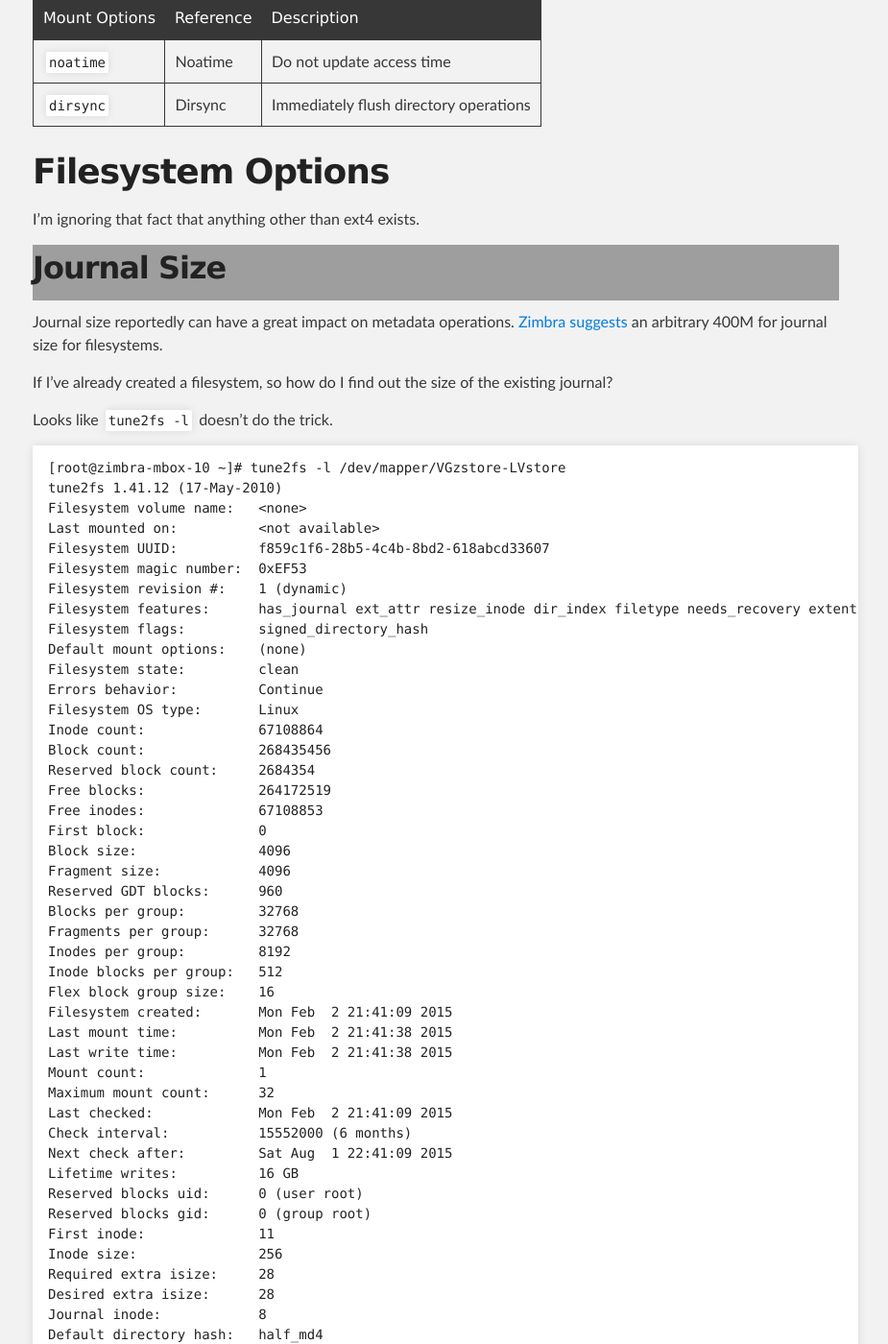
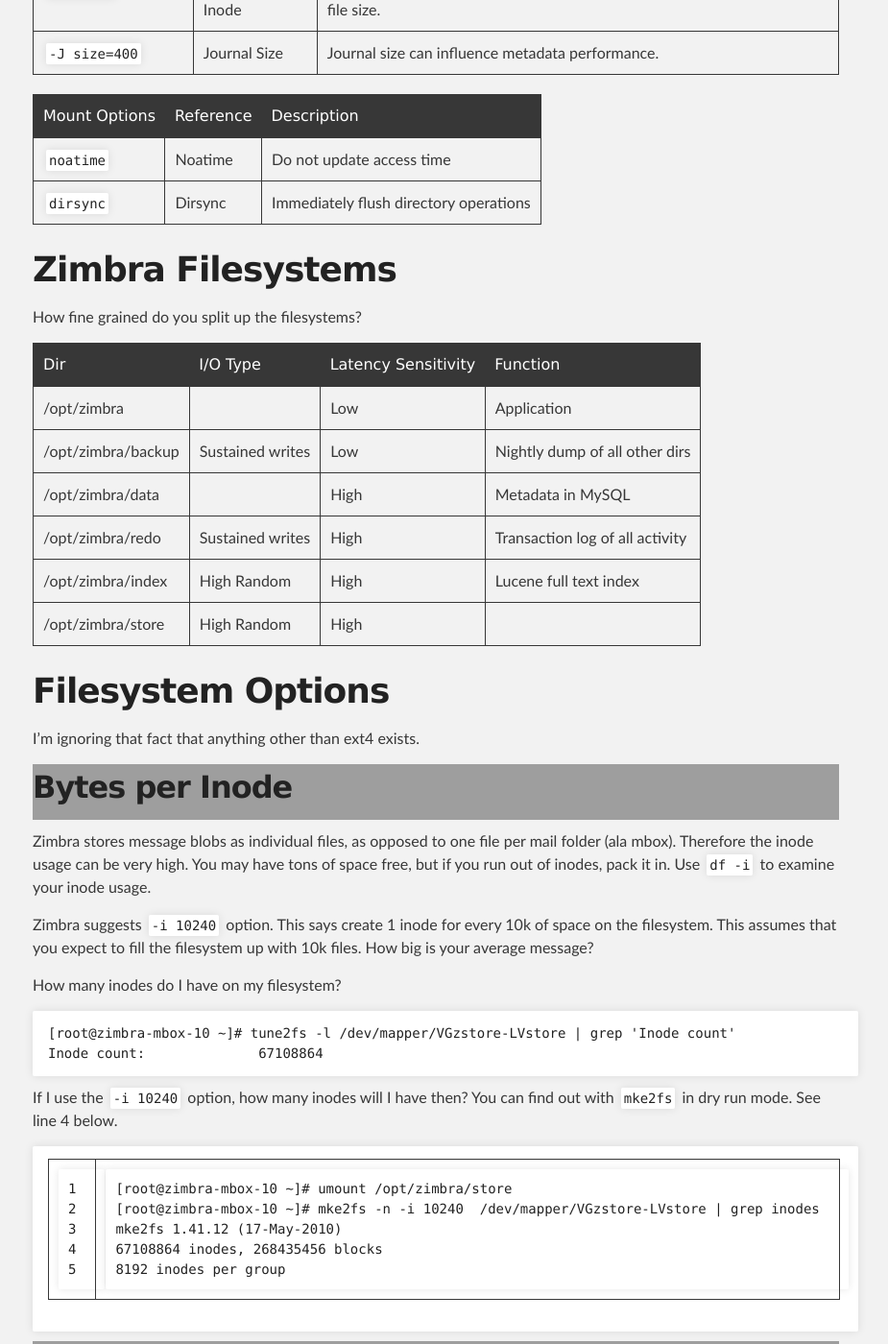
Before and after one commit to dlbewley/dlbewley.github.io, a Jekyll site: the page built from _posts/2015-02-02-Ext4-Tuning-and-Mount-Options-for-Zimbra.md, in a window 1280 px wide and 1400 px high, scrolled down 1220 px. Shown: the whole window at 96% size, without its empty margins (186-1111 px from the left). Built offline with Jekyll 4.4.1, drawn with Linux system fonts in a browser that asks for light colours; comment, search, counter and statistics services are not loaded; the repository's description, which GitHub fills in, is left out; some of the changed text lies outside the part shown.

Commit message:
start on filesystem info

```diff
--- a/_posts/2015-02-02-Ext4-Tuning-and-Mount-Options-for-Zimbra.md
+++ b/_posts/2015-02-02-Ext4-Tuning-and-Mount-Options-for-Zimbra.md
@@ -19,7 +19,7 @@
 -------------------|--------------|-----------
 `-O dir_index`     | Dir_index    | Use hashed b-trees to speed up lookups in large directories.
 `-m 2`             | Reserve      | By default 5% of space is reserved. That can be a lot on a big filesystem.
-`-i 10240`         | Inode Size   | Bytes per inode?
+`-i 10240`         | Bytes per Inode | An inode will be created for every X bytes. So X should be your average file size.
 `-J size=400`      | Journal Size | Journal size can influence metadata performance.
 
 
@@ -28,9 +28,45 @@
 `noatime`          | Noatime      | Do not update access time
 `dirsync`          | Dirsync      | Immediately flush directory operations
 
+# Zimbra Filesystems #
+
+How fine grained do you split up the filesystems?
+
+Dir                | I/O Type         | Latency Sensitivity | Function
+-------------------|--------------------------------------------------
+/opt/zimbra        |                  | Low                 | Application
+/opt/zimbra/backup | Sustained writes | Low                 | Nightly dump of all other dirs
+/opt/zimbra/data   |                  | High                | Metadata in MySQL
+/opt/zimbra/redo   | Sustained writes | High                | Transaction log of all activity
+/opt/zimbra/index  | High Random      | High                | Lucene full text index
+/opt/zimbra/store  | High Random      | High                |
+
 # Filesystem Options #
 
 I'm ignoring that fact that anything other than ext4 exists.
+
+## Bytes per Inode ##
+
+Zimbra stores message blobs as individual files, as opposed to one file per mail folder (ala mbox). Therefore the inode usage can be very high. You may have tons of space free, but if you run out of inodes, pack it in. Use `df -i` to examine your inode usage.
+
+Zimbra suggests `-i 10240` option. This says create 1 inode for every 10k of space on the filesystem. This assumes that you expect to fill the filesystem up with 10k files. How big is your average message?
+
+How many inodes do I have on my filesystem?
+
+{% highlight text %}
+[root@zimbra-mbox-10 ~]# tune2fs -l /dev/mapper/VGzstore-LVstore | grep 'Inode count'
+Inode count:              67108864
+{% endhighlight %}
+
+If I use the `-i 10240` option, how many inodes will I have then? You can find out with `mke2fs` in dry run mode. See line 4 below.
+
+{% highlight text linenos %}
+[root@zimbra-mbox-10 ~]# umount /opt/zimbra/store
+[root@zimbra-mbox-10 ~]# mke2fs -n -i 10240  /dev/mapper/VGzstore-LVstore | grep inodes
+mke2fs 1.41.12 (17-May-2010)
+67108864 inodes, 268435456 blocks
+8192 inodes per group
+{% endhighlight %}
 
 ## Journal Size ##
 
```
Also changed, not shown: other parts of _posts/2015-02-02-Ext4-Tuning-and-Mount-Options-for-Zimbra.md (+1 -1 lines).
